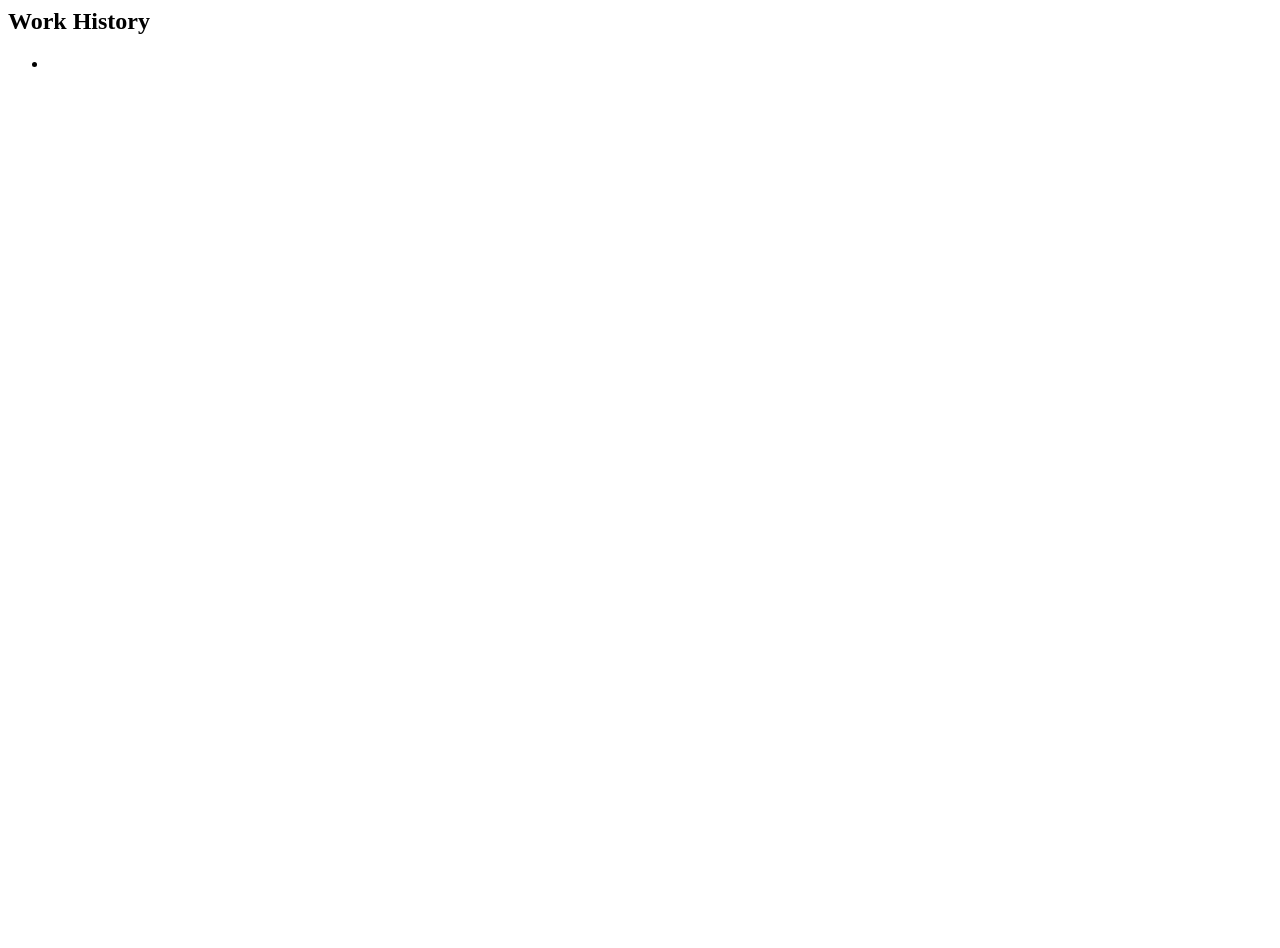
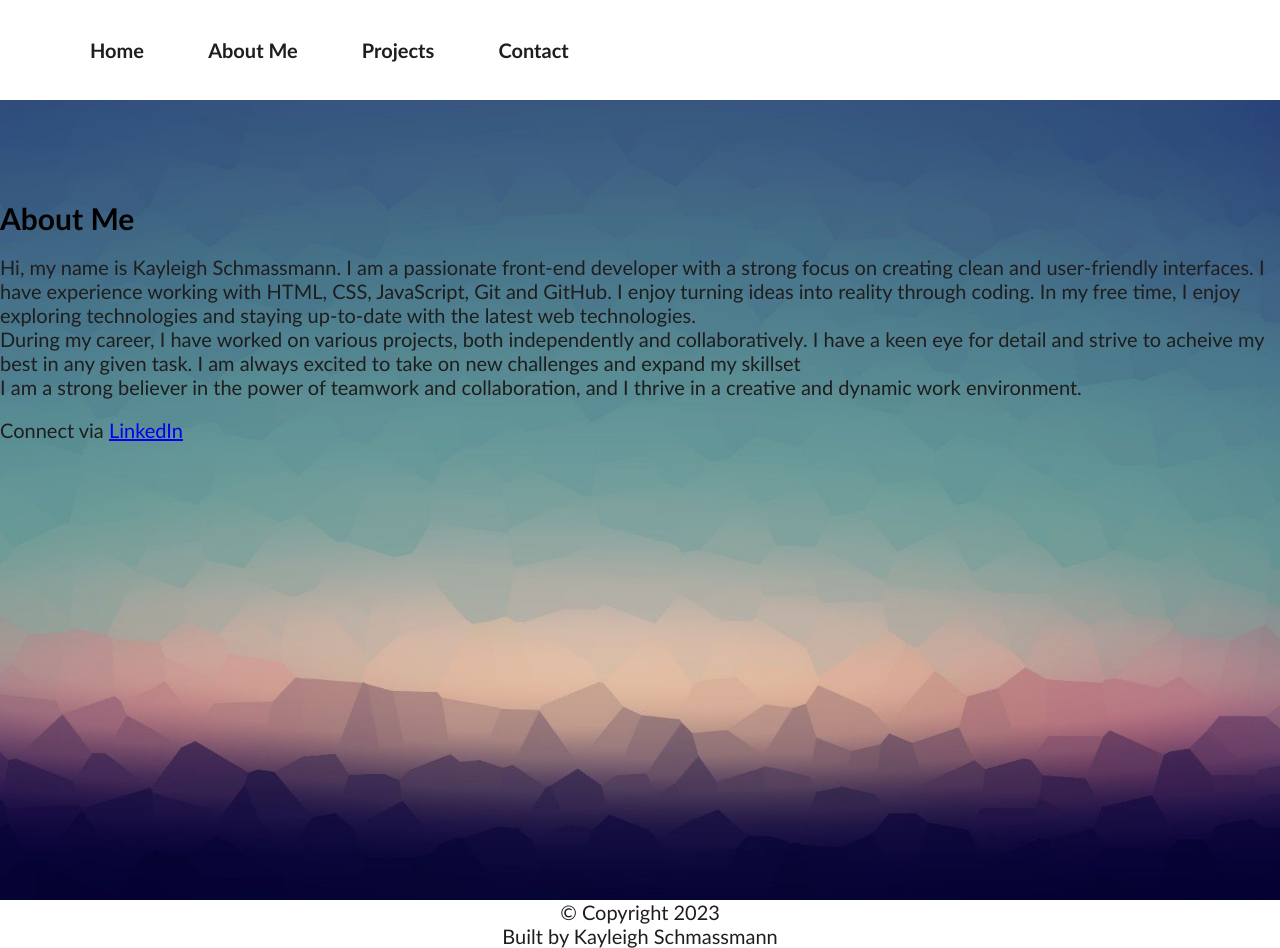
Before and after one commit to KayleighSch/Project-1-Personal-Portfolio, a plain HTML site: page about.html in a window 1280 px wide. Before the commit the page ends 800 px from the top, so only its background shows below. Drawn offline with Linux system fonts and the light colour scheme.

Commit message:
Navigation and footer tidied as per index.html Section about me added Linked in link added

```diff
--- a/about.html
+++ b/about.html
@@ -1,5 +1,45 @@
-<div class ="wrapper">
-    <h2>Work History</h2>
-    <ul class="work-container">
-        <li>
-            <p></p>
+<!DOCTYPE html>
+<html lang="en">
+<head>
+<meta charset="utf-8">
+  <meta name="viewport" content="width=device-width, initial-scale=1.0">
+  <title>Kayleigh Schmassmann Portfolio</title>
+  <link rel="stylesheet" type="text/css" href="style.css" />
+</head>
+<body>
+  <header>
+    <nav>
+      <div class= "nav-wrapper">
+        <ul>
+          <li><a href="index.html">Home</a></li>
+          <li><a href="about.html">About Me</a></li>
+          <li><a href="projects.html">Projects</a></li>
+          <li><a href="contact.html">Contact</a></li>
+        </ul>
+      </div>
+    </nav>
+  </header>
+
+  <!--Content for rest of about page below-->
+
+  <Section class="content">
+    <div class="about">
+        <h2>About Me</h2>
+        <br/>
+        <p>Hi, my name is Kayleigh Schmassmann. I am a passionate front-end developer with a strong focus on creating clean and user-friendly interfaces. I have experience working with HTML, CSS, JavaScript, Git and GitHub. I enjoy turning ideas into reality through coding. In my free time, I enjoy exploring technologies and staying up-to-date with the latest web technologies.</p>
+        <p>During my career, I have worked on various projects, both independently and collaboratively. I have a keen eye for detail and strive to acheive my best in any given task. I am always excited to take on new challenges and expand my skillset</p>
+        <p>I am a strong believer in the power of teamwork and collaboration, and I thrive in a creative and dynamic work environment.</p>
+        <br/>
+        <p>Connect via
+            <a href="https://www.linkedin.com/in/kayleigh-schmassmann-74829b57/">LinkedIn</a>
+        </p>
+    </div>
+  </Section>
+
+  <footer>
+    <div class="footer">
+        <p>&copy; Copyright 2023<br>Built by Kayleigh Schmassmann</p>
+    </div>
+  </footer>
+</body>
+</html>
```
